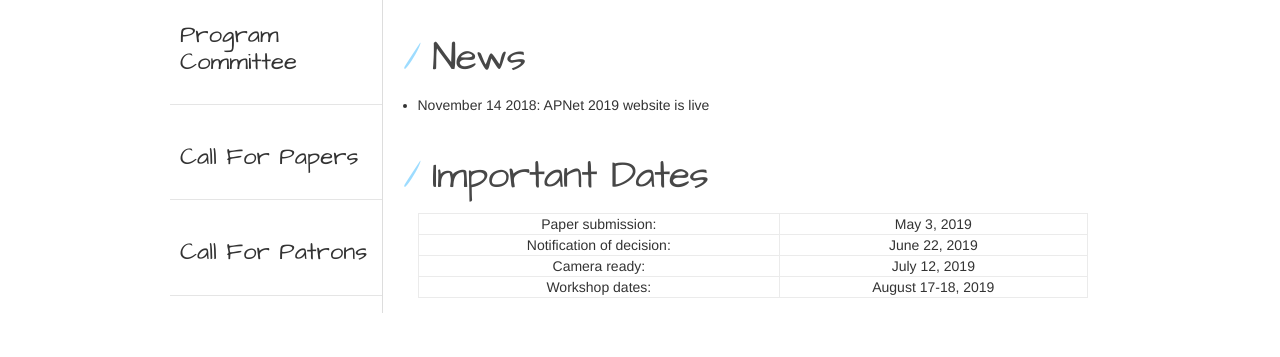
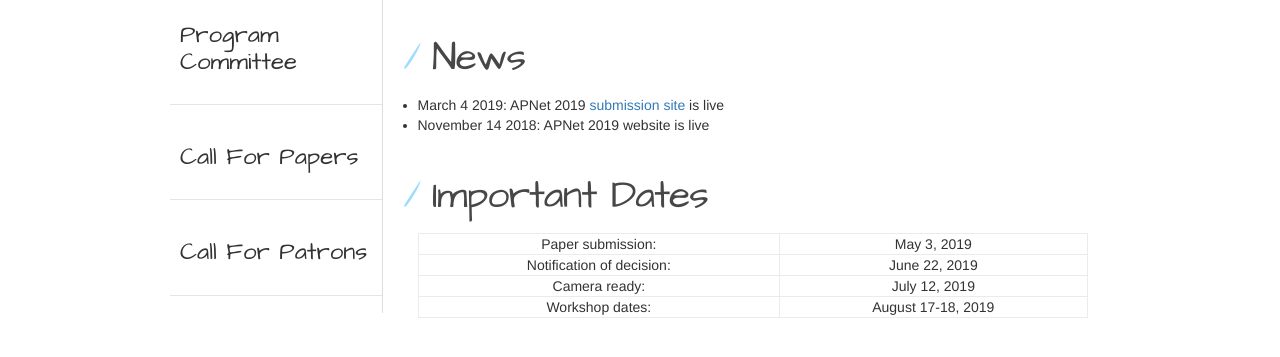
Before and after one commit to baiwei0427/APNet19-Web, a plain HTML site: page index.html in a window 1280 px wide. Shown: the part 721-1078 px from the top of the page. Drawn offline with nearby package versions, Linux system fonts and the light colour scheme.

Commit message:
Add submission website

```diff
--- a/index.html
+++ b/index.html
@@ -53,6 +53,7 @@
 
             <h1><a id="announcements" class="anchor" href="#announcements" aria-hidden="true"><span aria-hidden="true" class="octicon octicon-link"></span></a>News</h1>
                   <ul>
+				    <li>March 4 2019: APNet 2019 <a href="https://apnet2019.hotcrp.com">submission site</a> is live</li>
                     <li>November 14 2018: APNet 2019 website is live</li>
                   </ul>
 
```
Also changed, not shown: cfp.html (+1 -1 lines).
